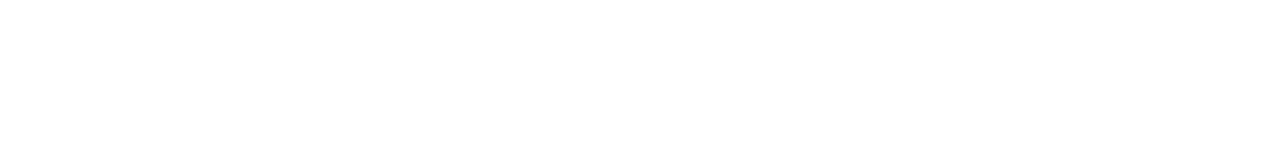
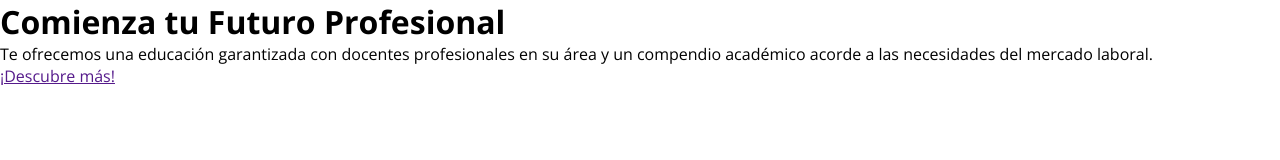
Before and after one commit to crisj1561/CAPP, a plain HTML site: page Index.html in a window 1280 px wide. Drawn offline with nearby package versions, Linux system fonts and the light colour scheme.

Commit message:
Se añadio colores, fuente, parametros y el inicio del header

```diff
--- a/Index.html
+++ b/Index.html
@@ -4,9 +4,24 @@
     <meta charset="UTF-8">
     <meta http-equiv="X-UA-Compatible" content="IE=edge">
     <meta name="viewport" content="width=device-width, initial-scale=1.0">
-    <title>Document</title>
+    <link rel="stylesheet" href="style.css">
+    <link rel="preconnect" href="https://fonts.googleapis.com">
+    <link rel="preconnect" href="https://fonts.gstatic.com" crossorigin>
+    <link href="https://fonts.googleapis.com/css2?family=Open+Sans:wght@400;600;700&family=Yantramanav:wght@400;500;700&display=swap" rel="stylesheet">
+
+    <title>CAPP Sitio Web</title>
 </head>
 <body>
+    <header>
+        <nav></nav>
+        <div>
+            <h1>Comienza tu Futuro Profesional</h1>
+            <p>Te ofrecemos una educación garantizada con docentes profesionales en su área y un compendio académico acorde a las necesidades del mercado laboral.</p>
+            <a href="">¡Descubre más!</a>
+        </div>
+    </header>
+    <main>
 
+    </main>
 </body>
 </html>
--- a/style.css
+++ b/style.css
@@ -0,0 +1,47 @@
+/*
+1. Posicionamiento
+2. Modelo de caja (Box Model)
+3. Tipografía
+4. Visualización
+5. Otros
+*/
+
+:root{
+    /* Base Color */
+    --base-white: #ffffff;
+    --base-black: #000000;
+    /* Gris */
+    --gray-01: #F9FAFB;
+    --gray-02: #F3F4F6;
+    --gray-03: #E5E7EB;
+    --gray-04: #9CA3AF;
+    --gray-05: #6B7280;
+    --gray-06: #111827;
+    /*Primary Color  */
+    --primary-01: #FDEFF3;
+    --primary-02: #EEC3CF;
+    --primary-03: #D06B87;
+    --primary-04: #B2133F;
+    --primary-05: #6B0B26;
+    --primary-06: #470819;
+    /* Secondary color */
+    --secondary-01: #F7FDFF;
+    --secondary-02: #C6E9F5;
+    --secondary-03: #63C0E2;
+    --secondary-04: #0097CE;
+    --secondary-05: #005B7C;
+    --secondary-06: #003C52;
+    /* Complementary */
+    --complementary-01: #FFB076;
+    --complementary-success: #12B76A;
+    --complementary-error: #F04438;
+}
+*{
+  box-sizing: border-box;
+  margin: 0;
+  padding: 0;
+}
+
+html{
+    font-family: 'Open Sans', sans-serif;
+}
```
